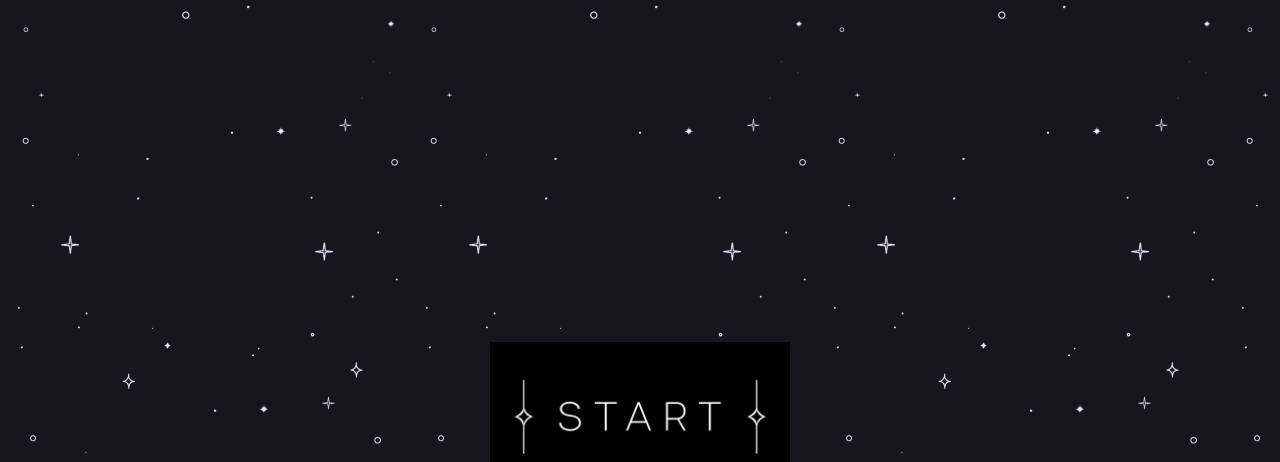
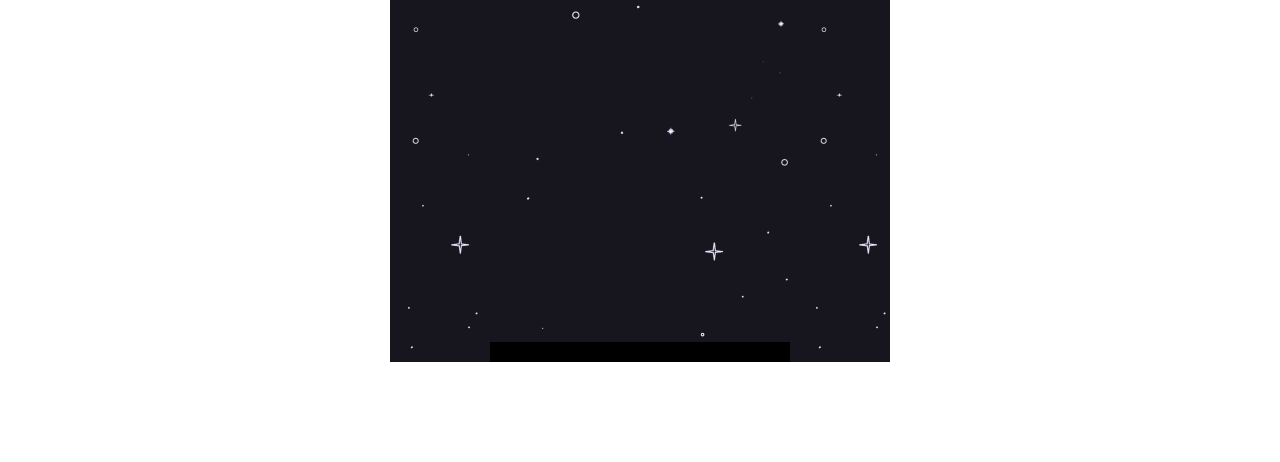
Before and after one commit to lovebin930/star, a plain HTML site: page index.html in a window 1280 px wide. Shown: the part 438-900 px from the top of the page. After the commit the page ends 800 px from the top, so only its background shows below. Drawn offline with Linux system fonts and the light colour scheme; a web font is replaced by a local one.

Commit message:
Update index.css

```diff
--- a/css/index.css
+++ b/css/index.css
@@ -28,8 +28,8 @@ ul, li{
 }
 
 .container{
-    width: 100%;
-    height: 100%;
+    width: 500px;
+    height: 100vh;
     margin: 0 auto;
     position: relative;
     background-color: #000000;
```
